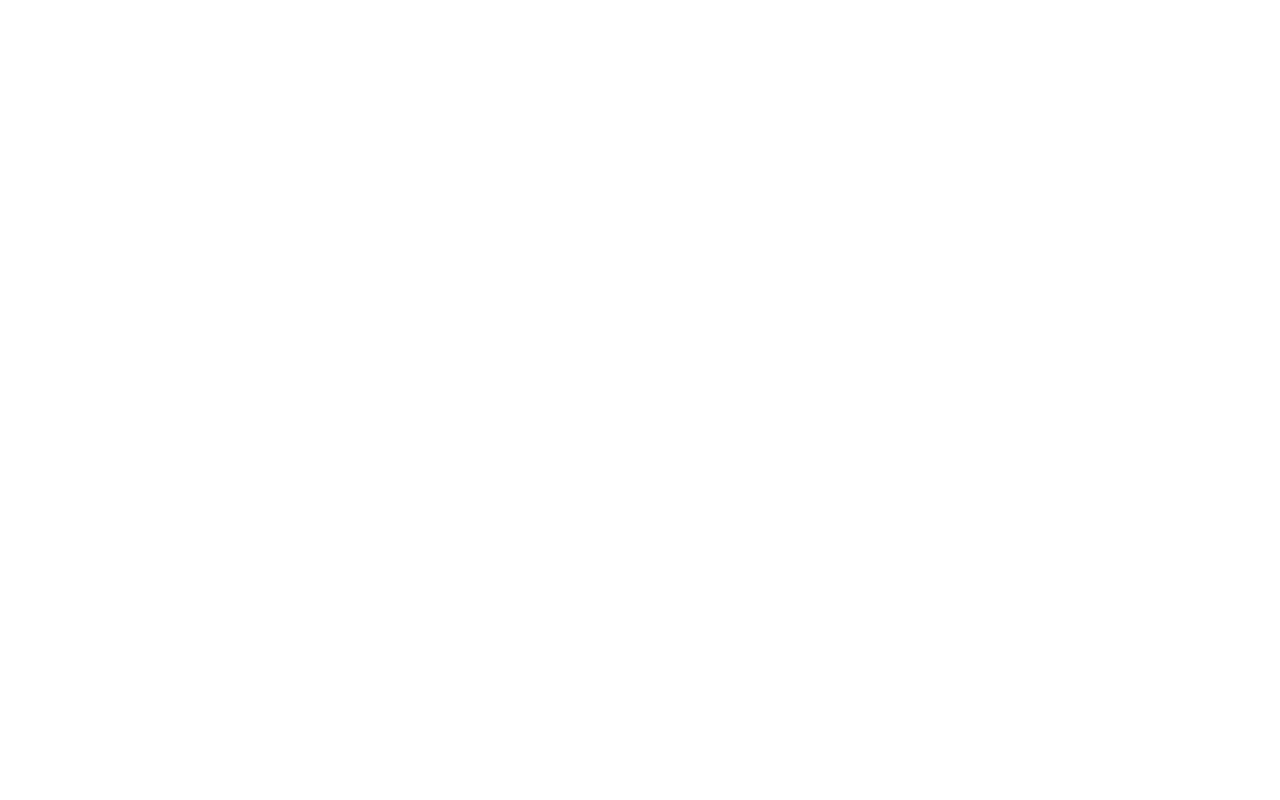
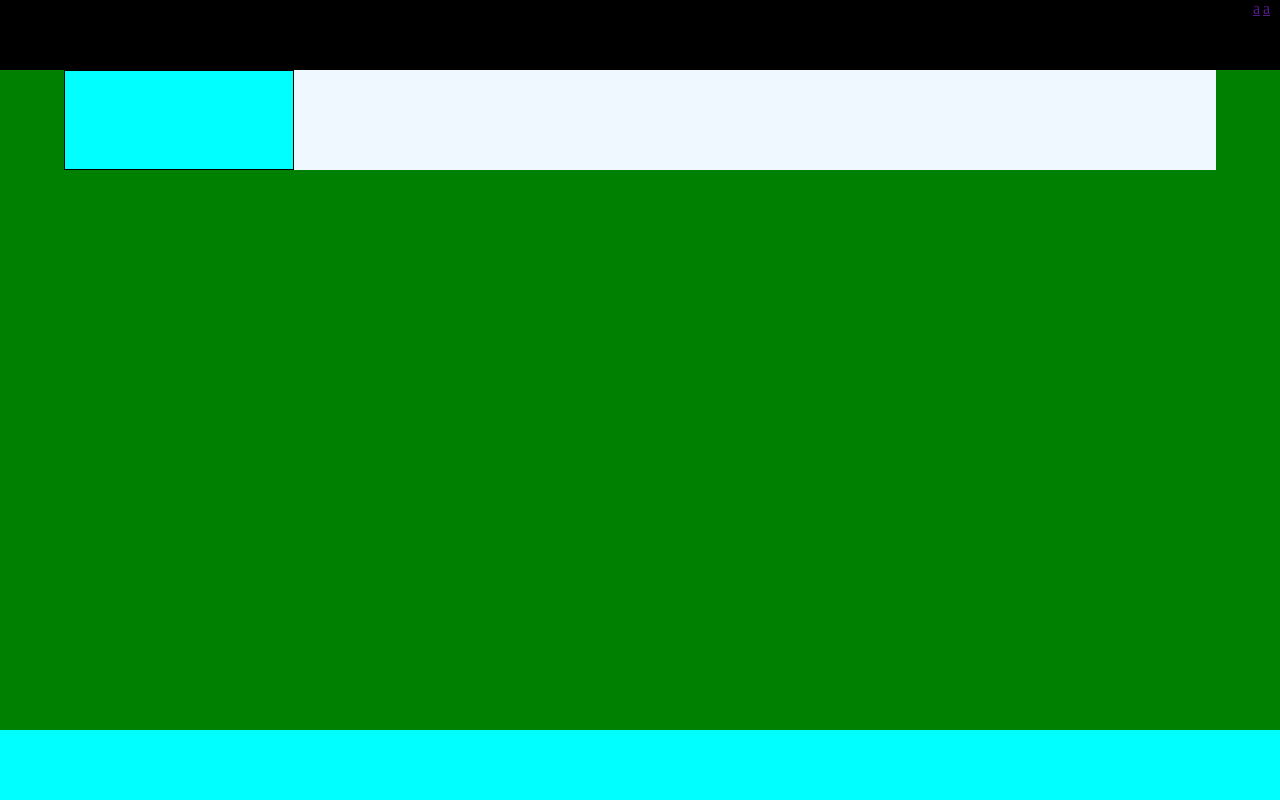
Before and after one commit to Cayandres/html-css-zoom, a plain HTML site: page index.html in a window 1280 px wide. Drawn offline with Linux system fonts and the light colour scheme.

Commit message:
[fine-scheletro-card]

```diff
--- a/css/style.css
+++ b/css/style.css
@@ -2,3 +2,64 @@
 margin: 0;
 box-sizing: border-box;
 }
+
+header{
+  height: 70px;
+  background-color: black;
+
+}
+
+main{
+  height: calc(100vh - 140px);
+  background-color: green;
+  width: ;
+}
+
+footer{
+  height: 70px;
+  background-color: aqua;
+}
+
+.relative{
+  position: relative;
+}
+
+.pr-flex{
+  display: flex;
+}
+
+.pr-wrap{
+  flex-wrap: wrap;
+}
+
+.center{
+  align-content: flex-start;
+}
+
+header div span:first-child{
+  position: absolute;
+  right: 10px;
+}
+header div span:last-child{
+  position: absolute;
+  right: 20px;
+}
+
+main{
+  overflow: auto;
+}
+
+
+.container{
+  margin: 0 auto;
+  width: 90%;
+  background-color: aliceblue;
+}
+
+main section{
+  width: calc(100%/6);
+  height: 100px;
+  background-color: aqua;
+  min-width: 230px;
+  border: 1px solid black;
+}
--- a/index.html
+++ b/index.html
@@ -9,5 +9,32 @@
 </head>
 <body>
 
+  <header>
+    <div class="relative">
+      <span><a href="">a</a></span>
+      <span><a href="">a</a></span>
+    </div>
+  </header>
+
+  <main>
+
+    <div class="container pr-flex pr-wrap center">
+
+      <section>
+        <div class="card">
+          <img src="" alt="">
+          <div class="badge"></div>
+        </div>
+      </section>
+
+    </div>
+
+  </main>
+
+  <footer>
+
+  </footer>
+
+
 </body>
 </html>
```
Also changed, not shown: img/shadow.jpg (added).
